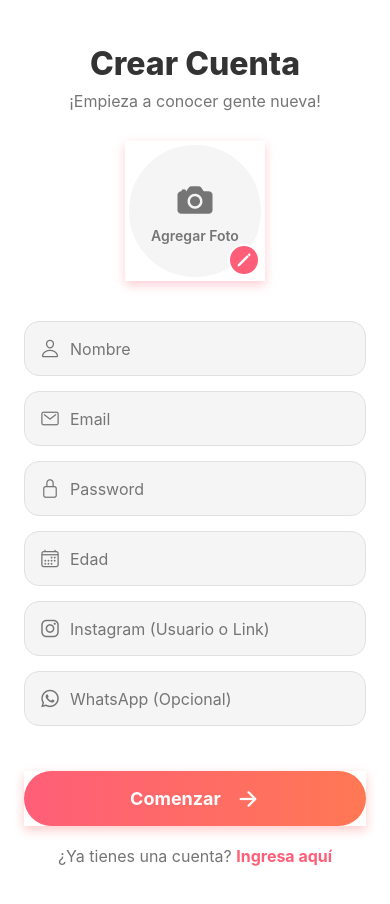
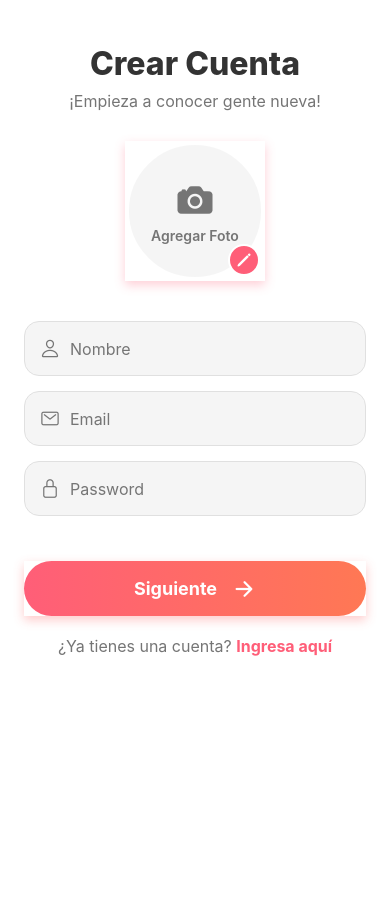
Before and after one commit to fralch/Zarahemla, a React Native app: screen /Register in a window 390 px wide. Shown: the top 904 px of the page. After the commit the page ends 844 px from the top, so only its background shows below. Built offline with nearby package versions, Linux system fonts and the light colour scheme; what react-native-worklets would draw is missing.

Commit message:
feat(register): implement multi-step form with navigation
- Add "Next" and "Back" translations for both English and Spanish
- Split registration form into two steps with state management
- Add navigation buttons between form steps
- Update form styling to accommodate new layout

```diff
--- a/src/i18n/en.json
+++ b/src/i18n/en.json
@@ -3,6 +3,8 @@
     "ok": "OK",
     "cancel": "Cancel",
     "save": "Save",
+    "next": "Next",
+    "back": "Back",
     "success": "Success",
     "error": "Error"
   },
--- a/src/i18n/es.json
+++ b/src/i18n/es.json
@@ -3,6 +3,8 @@
     "ok": "OK",
     "cancel": "Cancelar",
     "save": "Guardar",
+    "next": "Siguiente",
+    "back": "Atrás",
     "success": "Éxito",
     "error": "Error"
   },
--- a/src/screens/Register/RegisterScreen.js
+++ b/src/screens/Register/RegisterScreen.js
@@ -11,6 +11,7 @@ import { useTranslation } from 'react-i18next';
 
 const RegisterScreen = ({ navigation }) => {
     const { t } = useTranslation();
+    const [step, setStep] = useState(1);
     const [name, setName] = useState('');
     const [email, setEmail] = useState('');
     const [password, setPassword] = useState('');
@@ -35,8 +36,20 @@ const RegisterScreen = ({ navigation }) => {
         }
     };
 
+    const handleNext = () => {
+        if (!name || !email || !password || !image) {
+            Alert.alert(t('register.missingData'), t('register.missingDataDesc'));
+            return;
+        }
+        setStep(2);
+    };
+
+    const handleBack = () => {
+        setStep(1);
+    };
+
     const handleRegister = () => {
-        if (!name || !email || !password || !age || !instagram || !image) {
+        if (!age || !instagram) {
             Alert.alert(t('register.missingData'), t('register.missingDataDesc'));
             return;
         }
@@ -74,6 +87,9 @@ const RegisterScreen = ({ navigation }) => {
                     <Text style={[styles.subtitle, { color: colors.textSecondary }]}>{t('register.subtitle')}</Text>
                 </View>
 
+                <View style={styles.form}>
+                    {step === 1 ? (
+                        <>
                             <TouchableOpacity onPress={pickImage} style={styles.imageContainer}>
                                 {image ? (
                                     <Image source={{ uri: image }} style={styles.image} />
@@ -88,7 +104,6 @@ const RegisterScreen = ({ navigation }) => {
                                 </View>
                             </TouchableOpacity>
 
-                <View style={styles.form}>
                             <RegisterInput
                                 placeholder={t('register.name')}
                                 value={name}
@@ -110,6 +125,9 @@ const RegisterScreen = ({ navigation }) => {
                                 secureTextEntry
                                 icon="lock-closed-outline"
                             />
+                        </>
+                    ) : (
+                        <>
                             <RegisterInput
                                 placeholder={t('register.age')}
                                 value={age}
@@ -131,9 +149,29 @@ const RegisterScreen = ({ navigation }) => {
                                 keyboardType="phone-pad"
                                 icon="logo-whatsapp"
                             />
+                        </>
+                    )}
                 </View>
 
-                <TouchableOpacity style={styles.buttonContainer} onPress={handleRegister}>
+                {step === 1 ? (
+                    <TouchableOpacity style={styles.buttonContainer} onPress={handleNext}>
+                        <LinearGradient
+                            colors={[colors.primary, '#FF7854']}
+                            start={{ x: 0, y: 0 }}
+                            end={{ x: 1, y: 0 }}
+                            style={styles.button}
+                        >
+                            <Text style={styles.buttonText}>{t('common.next')}</Text>
+                            <Ionicons name="arrow-forward" size={24} color="white" style={styles.buttonIcon} />
+                        </LinearGradient>
+                    </TouchableOpacity>
+                ) : (
+                    <View style={styles.buttonsRow}>
+                        <TouchableOpacity style={[styles.backButton]} onPress={handleBack}>
+                            <Ionicons name="arrow-back" size={24} color={colors.textSecondary} />
+                        </TouchableOpacity>
+
+                        <TouchableOpacity style={[styles.buttonContainer, { flex: 1, marginLeft: 15 }]} onPress={handleRegister}>
                             <LinearGradient
                                 colors={[colors.primary, '#FF7854']}
                                 start={{ x: 0, y: 0 }}
@@ -144,6 +182,8 @@ const RegisterScreen = ({ navigation }) => {
                                 <Ionicons name="arrow-forward" size={24} color="white" style={styles.buttonIcon} />
                             </LinearGradient>
                         </TouchableOpacity>
+                    </View>
+                )}
 
                 <TouchableOpacity
                     style={styles.linkContainer}
@@ -227,6 +267,7 @@ const styles = StyleSheet.create({
     form: {
         width: '100%',
         marginBottom: 30,
+        alignItems: 'center', // Center image and inputs
     },
     buttonContainer: {
         width: '100%',
@@ -235,6 +276,21 @@ const styles = StyleSheet.create({
         shadowOpacity: 0.3,
         shadowRadius: 10,
         elevation: 5,
+    },
+    buttonsRow: {
+        flexDirection: 'row',
+        width: '100%',
+        alignItems: 'center',
+    },
+    backButton: {
+        width: 55,
+        height: 55,
+        borderRadius: 30,
+        backgroundColor: colors.white,
+        alignItems: 'center',
+        justifyContent: 'center',
+        borderWidth: 1,
+        borderColor: colors.border,
     },
     button: {
         height: 55,
```
Lines whose indentation alone changed are shown as unchanged.
